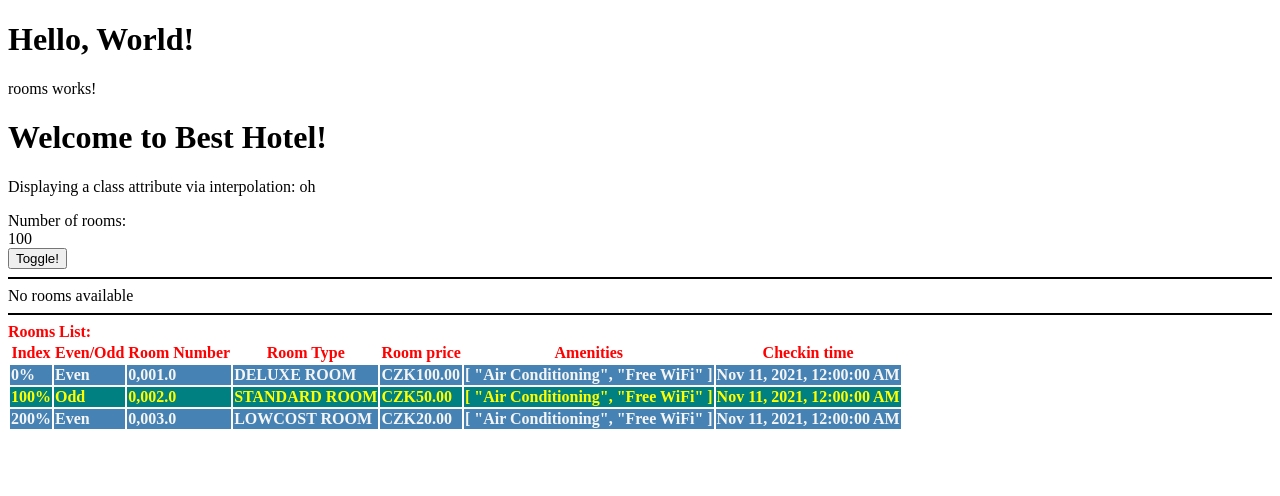
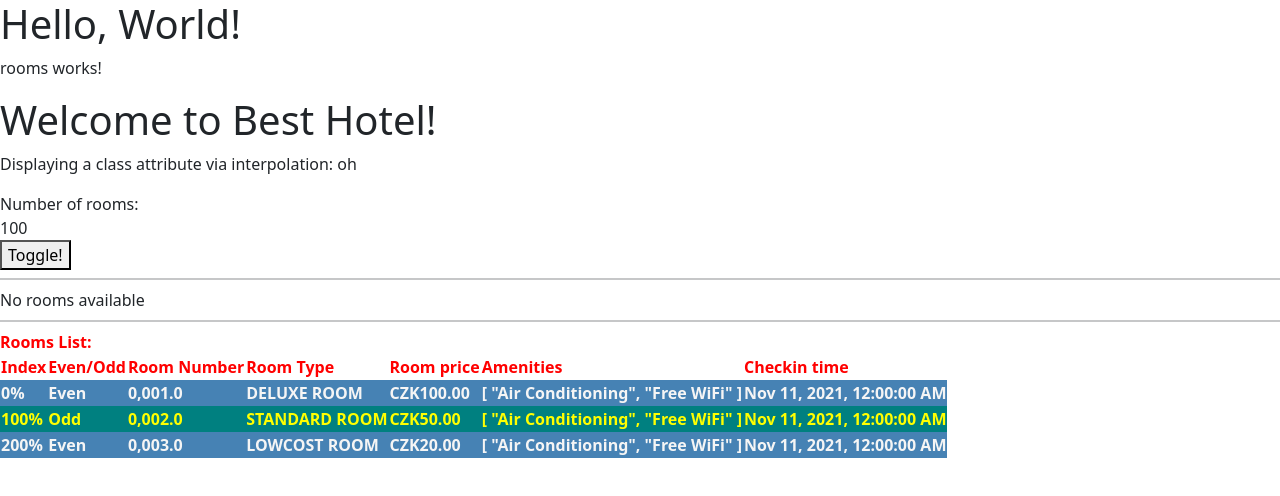
Before and after one commit to jerik609/HotelInventoryApp, an Angular app: page / in a window 1280 px wide. Shown: the top 496 px of the page. Built offline with nearby package versions, Linux system fonts and the light colour scheme.

Commit message:
adding bootstrap

```diff
--- a/package.json
+++ b/package.json
@@ -18,6 +18,8 @@
     "@angular/platform-browser": "^15.2.0",
     "@angular/platform-browser-dynamic": "^15.2.0",
     "@angular/router": "^15.2.0",
+    "bootstrap": "^5.1.3",
+    "ngx-bootstrap": "^10.2.0",
     "rxjs": "~7.8.0",
     "tslib": "^2.3.0",
     "zone.js": "~0.12.0"
--- a/src/app/app.module.ts
+++ b/src/app/app.module.ts
@@ -4,6 +4,7 @@ import { BrowserModule } from '@angular/platform-browser';
 import { AppRoutingModule } from './app-routing.module';
 import { AppComponent } from './app.component';
 import { RoomsComponent } from './rooms/rooms.component';
+import { BrowserAnimationsModule } from '@angular/platform-browser/animations';
 
 // https://angular.io/guide/ngmodules
 // I can have any number of modules in my application, but there always has to be only one root module
@@ -22,7 +23,7 @@ import { RoomsComponent } from './rooms/rooms.component';
   ],
   imports: [ // any module we intend to use, must be placed here (both external and those created by us)
     BrowserModule, // angular platform provided module, part of the browser library
-    AppRoutingModule // approuting module is created by us
+    AppRoutingModule, BrowserAnimationsModule // approuting module is created by us
   ],
   providers: [],
   bootstrap: [AppComponent] // this defines, which component will be loaded first (the root component)
--- a/src/styles.scss
+++ b/src/styles.scss
@@ -1 +1,7 @@
 /* You can add global styles to this file, and also import other style files */
+
+/* Importing Bootstrap SCSS file. */
+@import "./node_modules/bootstrap/scss/bootstrap";
+
+/* Importing Datepicker SCSS file. */
+@import "node_modules/ngx-bootstrap/datepicker/bs-datepicker";
```
Also changed, not shown: 1 other file (tests, documents, lock files or other folders).
